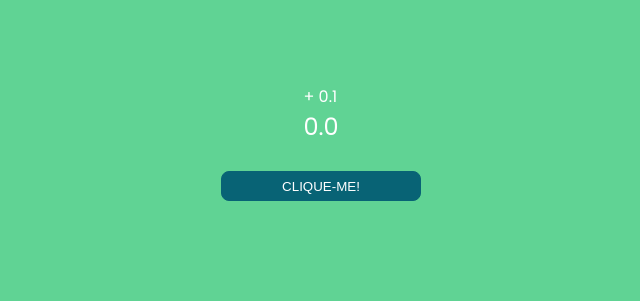
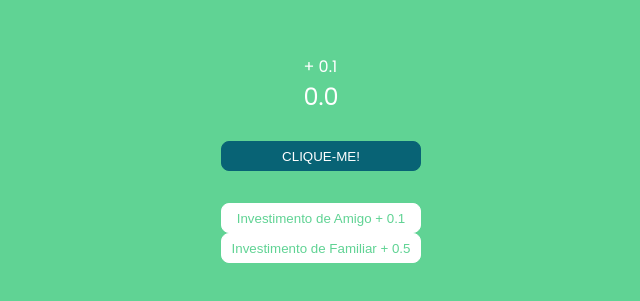
Before and after one commit to jeancarloslima/futebol-clicker, a plain HTML site: page index.html in a window 1280 px wide. Shown: the part 239-540 px from the top of the page, without its empty margins (319-959 px from the left). Drawn offline with Linux system fonts and the light colour scheme.

Commit message:
Adicionando teste de melhorias

```diff
--- a/index.html
+++ b/index.html
@@ -20,7 +20,12 @@
         <button id="btn-clicador">CLIQUE-ME!</button>
         <div class="container-melhorias-teste">
             <ul>
-                <li></li>
+                <li>
+                    <button value="0.1">Investimento de Amigo + 0.1</button>
+                </li>
+                <li>
+                    <button value="0.5">Investimento de Familiar + 0.5</button>
+                </li>
             </ul>
         </div>
     </main>
--- a/script.js
+++ b/script.js
@@ -1,10 +1,23 @@
 const btnCliclador = document.getElementById("btn-clicador");
 const elementoContador = document.getElementById("contador");
 const elementoMultiplicador = document.getElementById("multiplicador");
+const melhorias = document.querySelectorAll(".container-melhorias-teste ul li button");
 let contador = 0;
 let multiplicador = 0.1;
 
 btnCliclador.addEventListener('click', () => {
-    contador+= multiplicador;
+    contador += multiplicador;
+    atualizaElementos();
+});
+
+melhorias.forEach(melhoria => {
+    melhoria.addEventListener('click', () => {
+        multiplicador += Number(melhoria.value);
+        atualizaElementos();
+    })
+})
+
+function atualizaElementos() {
     elementoContador.textContent = contador.toFixed(1);
-})
+    elementoMultiplicador.textContent = "+ " + multiplicador;
+}
--- a/style.css
+++ b/style.css
@@ -49,3 +49,16 @@ main {
     background-color: var(--cor-texto);
     color: var(--cor-secundaria);
 }
+
+.container-melhorias-teste ul li button {
+    display: flex;
+    align-items: center;
+    justify-content: center;
+    width: 200px;
+    height: 30px;
+    border: 1px solid var(--cor-texto);
+    background-color: var(--cor-texto);
+    color: var(--cor-primaria);
+    border-radius: 8px;
+    cursor: pointer;
+}
```
